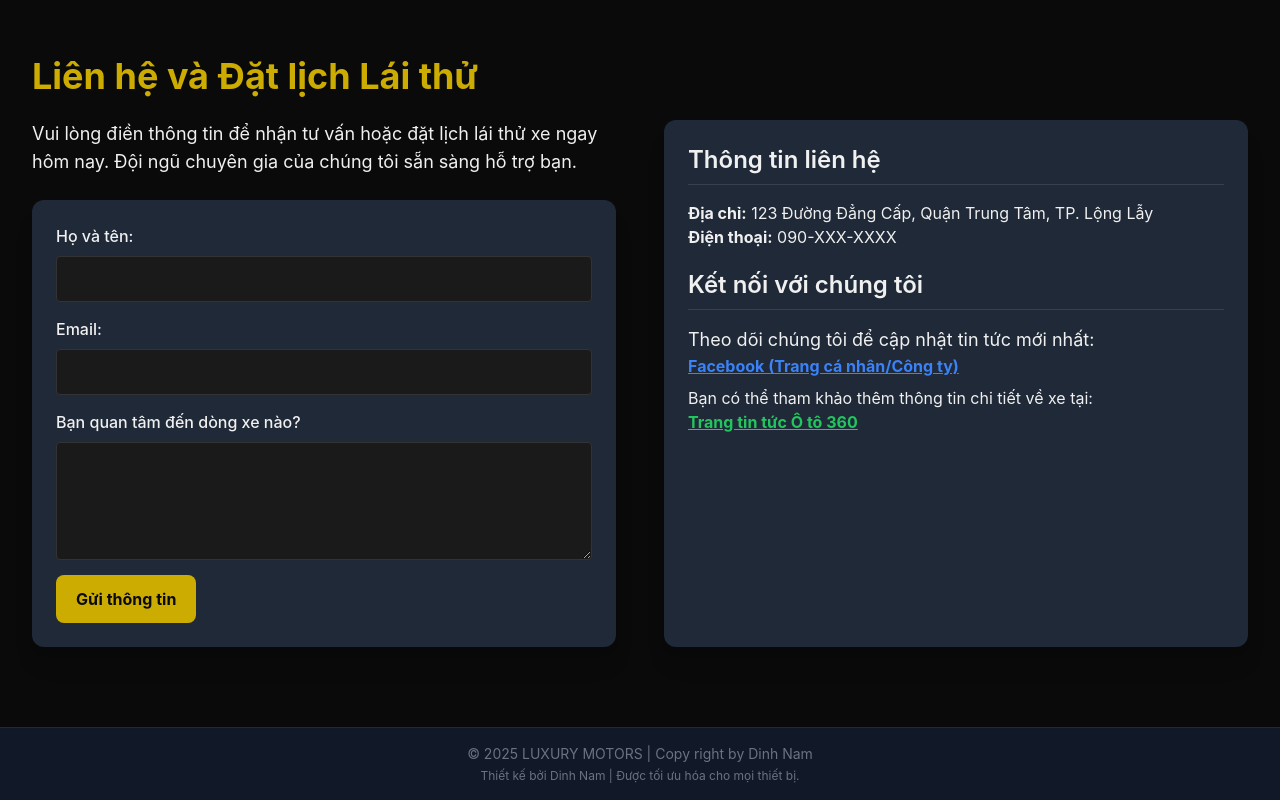
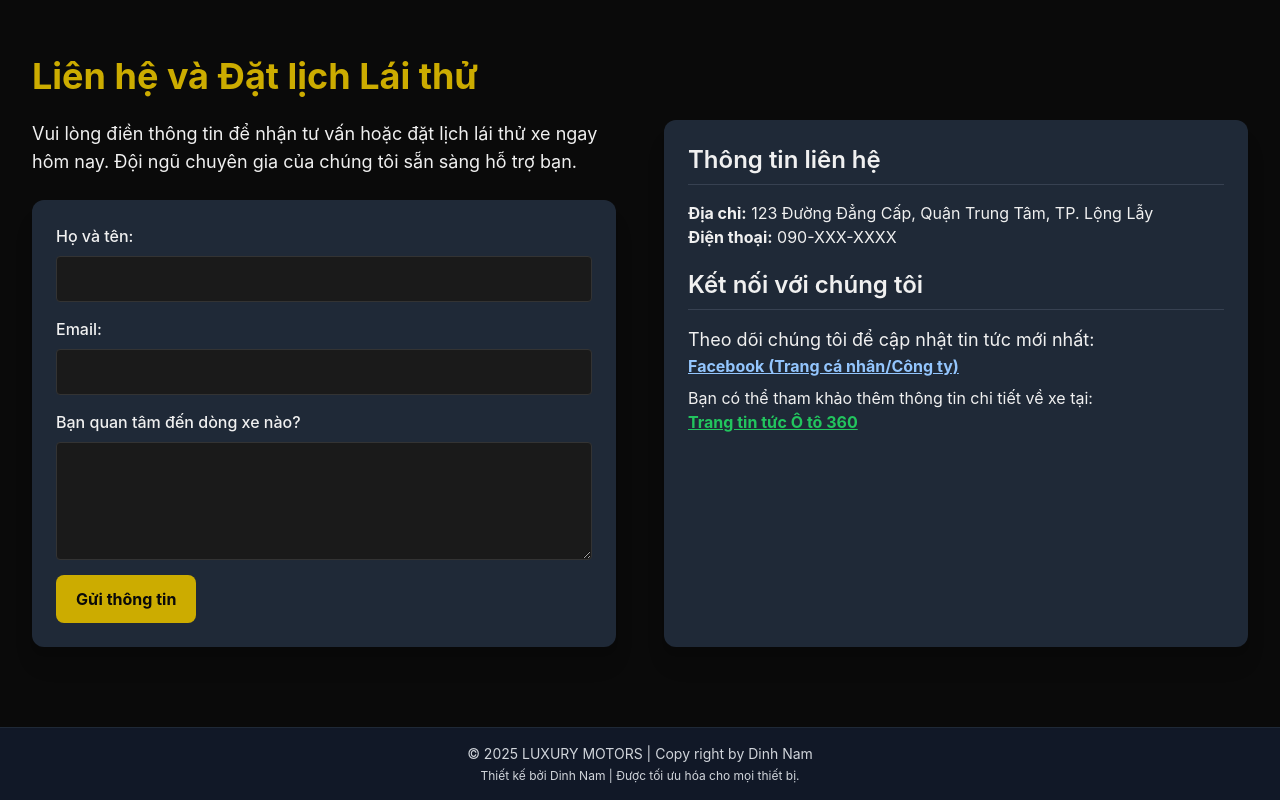
Before and after one commit to dihnamdz/luxurymotor, a plain HTML site: page index.html in a window 1280 px wide. Shown: the part 1893-2693 px from the top of the page. Drawn offline with nearby package versions, Linux system fonts and the light colour scheme.

Commit message:
index.html

```diff
--- a/index.html
+++ b/index.html
@@ -229,7 +229,7 @@
                         <h3 class="text-2xl font-semibold mb-4 border-b border-gray-700 pb-2">Kết nối với chúng tôi</h3>
                         <p class="text-lg">Theo dõi chúng tôi để cập nhật tin tức mới nhất:</p>
                         <!-- Liên kết ngoài (đã đáp ứng yêu cầu) -->
-                        <a href="https://www.facebook.com/dihnamdz" target="_blank" rel="noopener noreferrer" class="text-blue-500 hover:text-blue-400 font-bold underline">
+                        <a href="https://www.facebook.com/dihnamdz" target="_blank" rel="noopener noreferrer" class="text-blue-300 hover:text-blue-200 font-bold underline">
                             Facebook (Trang cá nhân/Công ty)
                         </a>
                         <p class="mt-2">
@@ -246,7 +246,7 @@
     </main>
 
     <!-- Footer -->
-    <footer class="bg-gray-900 text-center p-4 mt-12 border-t border-gray-800 text-gray-500">
+    <footer class="bg-gray-900 text-center p-4 mt-12 border-t border-gray-800 text-gray-300">
         <p class="text-sm">&copy; 2025 LUXURY MOTORS | Copy right by Dinh Nam</p>
         <p class="text-xs mt-1">Thiết kế bởi Dinh Nam | Được tối ưu hóa cho mọi thiết bị.</p>
     </footer>
```
